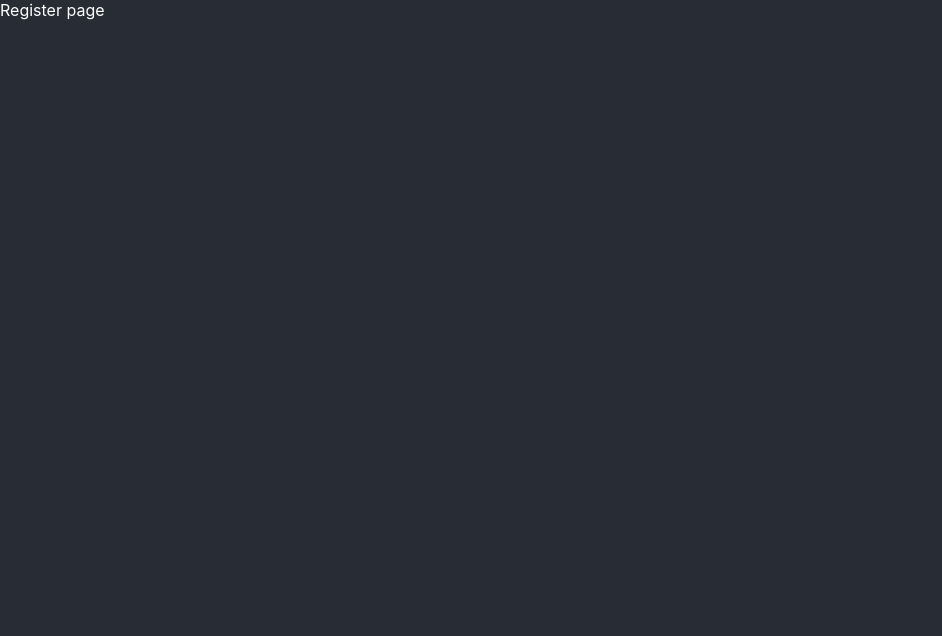
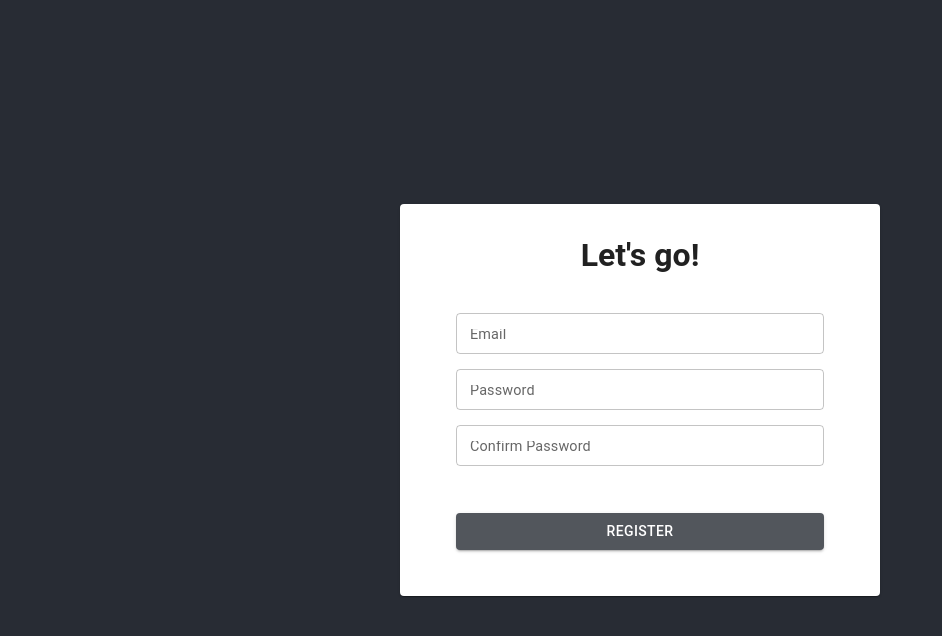
Before and after one commit to MohamedAhmed12/cloud-file-sharing-nest-react, a React (Create React App) app in the folder client/: page /auth/register in a window 1280 px wide. Shown: the top 636 px of the page, without its empty margins (0-942 px from the left). Built offline with nearby package versions, Linux system fonts and the light colour scheme.

Commit message:
feat(auth): register page UI

```diff
--- /dev/null
+++ b/client/src/assets/scss/components/forms/register-form.scss
@@ -0,0 +1,3 @@
+.register-form-card {
+    min-width: 300px;
+}
--- /dev/null
+++ b/client/src/assets/scss/pages/register.scss
@@ -0,0 +1,44 @@
+.register-form-container {
+  display: flex !important;
+  height: 100vh;
+  justify-content: center;
+  align-items: center;
+  .register-form {
+    width: 400px;
+    padding: 30px 40px;
+    .MuiCardHeader-root {
+      padding: 0;
+      text-align: center;
+      span {
+        font-size: 32px;
+        font-weight: 700;
+        margin-bottom: 20px;
+      }
+    }
+    .MuiCardContent-root {
+      display: flex;
+      flex-direction: column;
+      .MuiFormControl-root {
+        margin-bottom: 15px;
+        flex-grow: 1;
+        label{
+            font-size: 0.9rem;
+            line-height: 0.8em;
+        }
+        input {
+          border-radius: 9px;
+          height: 41px;
+          padding: 0px 14px;
+        }
+      }
+    }
+    .MuiCardActions-root {
+      padding: 16px;
+      button {
+        background-color: #282c34;
+        opacity: 0.8;
+        flex-grow: 1;
+      }
+    }
+  }
+}
--- a/client/src/components/forms/file-upload-form/FileUploadForm.tsx
+++ b/client/src/components/forms/file-upload-form/FileUploadForm.tsx
@@ -1,6 +1,6 @@
 import { Component } from 'react';
 
-import 'assets/scss/components/file-upload-form.scss';
+import 'assets/scss/components/forms/file-upload-form.scss';
 
 import FileUploadFormProps from './interfaces/FileUploadFormProps';
 import FileUploadFormState from './interfaces/FileUploadFormState';
--- a/client/src/components/forms/register-form/RegisterForm.tsx
+++ b/client/src/components/forms/register-form/RegisterForm.tsx
@@ -1,12 +1,57 @@
-import { Button, Card, Container, TextField } from '@mui/material';
-import { Component, ReactNode } from 'react';
+import {
+  Button,
+  Card,
+  CardActions,
+  CardContent,
+  CardHeader,
+  TextField,
+  Typography,
+} from '@mui/material';
+import { useInput } from '../../../hooks/useInput';
+import RegisterFormProps from './interfaces/interfaces/RegisterFormProps';
 
-class RegisterFormProps extends Component {
-  async handleSubmit() {}
+import 'assets/scss/components/forms/register-form.scss';
 
-  render() {
-    return (
+export default function RegisterForm(props: RegisterFormProps) {
+  const { value: email, bind: bindEmail, reset: resetEmail } = useInput('');
+  const {
+    value: password,
+    bind: bindPassword,
+    reset: resetPassword,
+  } = useInput('');
+  const {
+    value: password_confirmation,
+    bind: bindPasswordConfirmation,
+    reset: resetPasswordConfirmation,
+  } = useInput('');
 
-    );
-  }
+  const handleSubmit = () => {};
+
+  return (
+    <Card className="register-form-card">
+      <form className="register-form" onSubmit={handleSubmit}>
+        <CardHeader title="Let's go!" />
+        <CardContent>
+            <TextField id="email" label="Email" type="email" {...bindEmail} />
+            <TextField
+              id="password"
+              label="Password"
+              type="password"
+              {...bindPassword}
+            />
+            <TextField
+              id="confirmPassword"
+              label="Confirm Password"
+              type="password"
+              {...bindPasswordConfirmation}
+            />
+        </CardContent>
+        <CardActions>
+          <Button type="submit" variant="contained" color="primary">
+            Register
+          </Button>
+        </CardActions>
+      </form>
+    </Card>
+  );
 }
--- a/client/src/hooks/useInput.tsx
+++ b/client/src/hooks/useInput.tsx
@@ -1,4 +1,4 @@
-import { useState } from 'react';
+import { useState } from "react";
 
 export const useInput = (initialValue: any) => {
     const [value, setValue] = useState(initialValue);
@@ -6,10 +6,10 @@ export const useInput = (initialValue: any) => {
     return {
         value,
         setValue,
-    reset: () => setValue(''),
+        reset: () => setValue(""),
         bind: {
             value,
-      onChange: (event: any) => setValue(event.target.value),
-    },
+            onChange: (event: any ) => setValue(event.target.value)
+        }
     };
-};
+}
--- a/client/src/pages/Register.tsx
+++ b/client/src/pages/Register.tsx
@@ -1,9 +1,12 @@
-import { Component } from 'react';
+import RegisterForm from 'components/forms/register-form/RegisterForm';
+import { Container } from '@mui/material';
 
-class Register extends Component {
-  render() {
-    return <div>Register page</div>;
-  }
+import 'assets/scss/pages/register.scss';
+
+export default function Register() {
+  return (
+    <Container className="register-form-container">
+      <RegisterForm />
+    </Container>
+  );
 }
-
-export default Register
```
Also changed, not shown: client/src/assets/scss/components/forms/file-upload-form.scss (renamed from client/src/assets/scss/components/file-upload-form.scss). Lines whose indentation alone changed are shown as unchanged.
